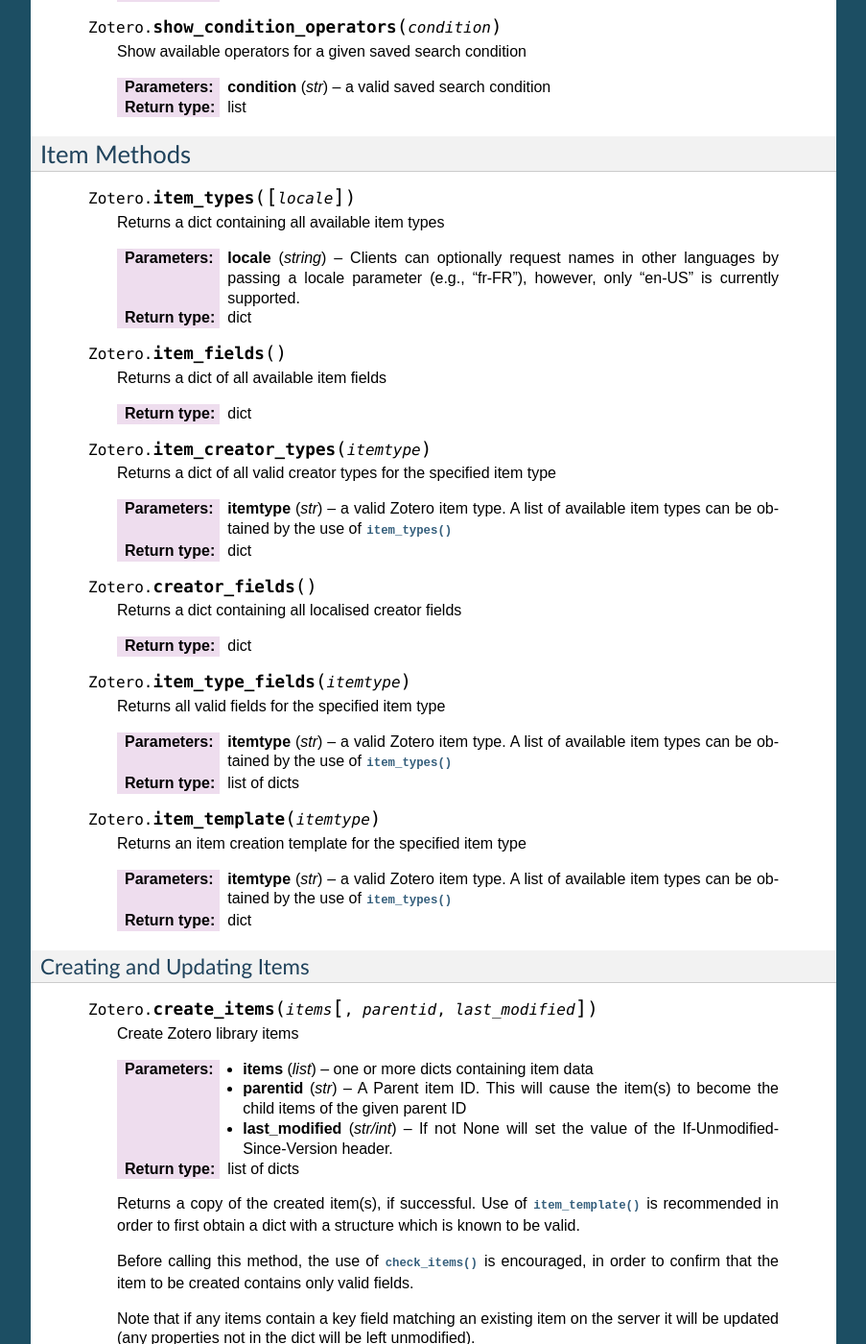
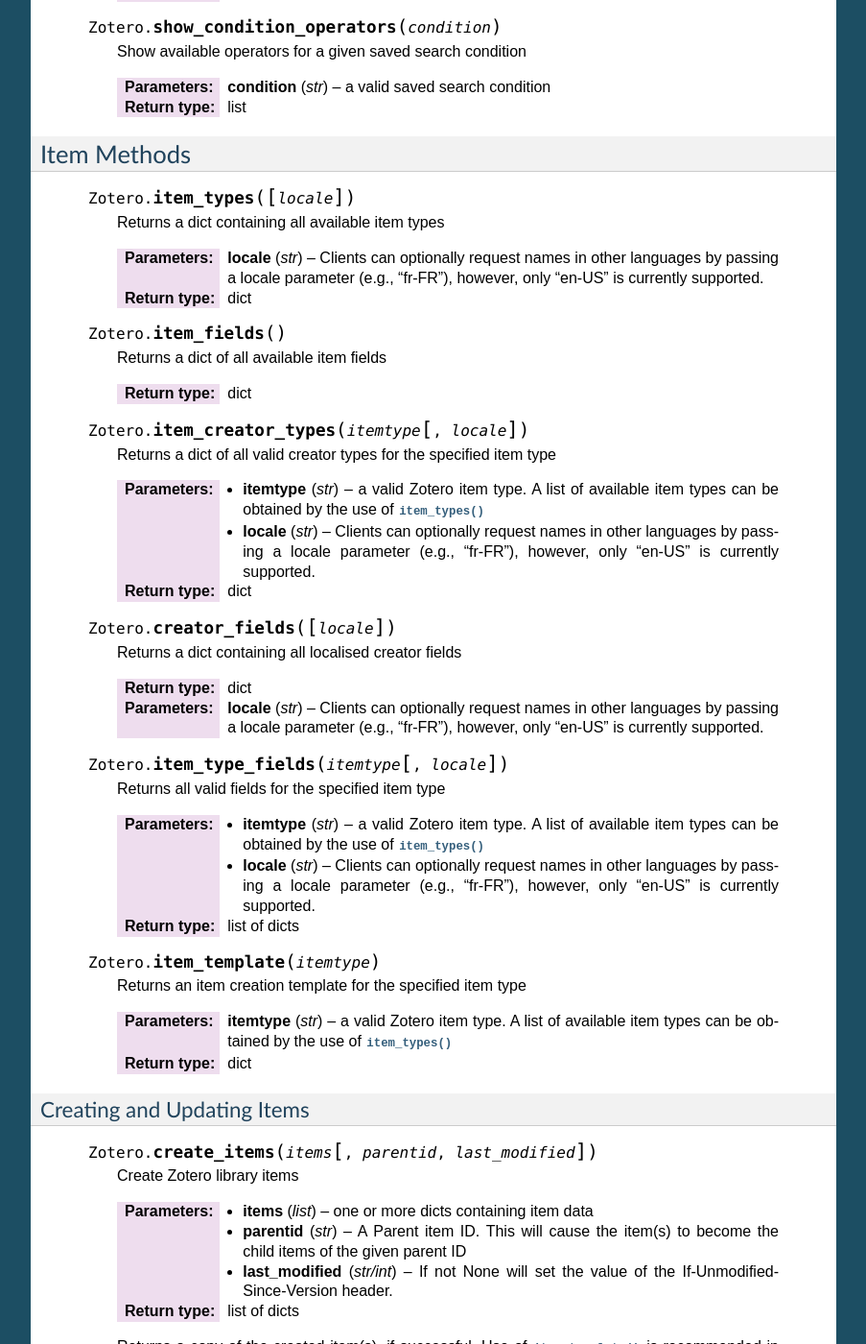
Before and after one commit to urschrei/pyzotero, a Sphinx documentation site: the page built from doc/index.rst, in a window 1280 px wide and 1400 px high, scrolled down 13667 px. Shown: the whole window at 96% size, without its empty margins (198-1101 px from the left). Built offline with Sphinx 7.4.7, drawn with Linux system fonts in a browser that asks for light colours; the version number could not be read and is left out; some of the changed text lies outside the part shown.

Commit message:
More locale fixes

```diff
--- a/doc/index.rst
+++ b/doc/index.rst
@@ -801,7 +801,7 @@
 
         Returns a dict containing all available item types
 
-        :param string locale: Clients can optionally request names in other languages by passing a locale parameter (e.g., "fr-FR"), however, only "en-US" is currently supported.
+        :param str locale: Clients can optionally request names in other languages by passing a locale parameter (e.g., "fr-FR"), however, only "en-US" is currently supported.
         :rtype: dict
 
     .. py:method:: Zotero.item_fields()
@@ -810,24 +810,27 @@
 
         :rtype: dict
 
-    .. py:method:: Zotero.item_creator_types(itemtype)
+    .. py:method:: Zotero.item_creator_types(itemtype[, locale])
 
         Returns a dict of all valid creator types for the specified item type
 
         :param str itemtype: a valid Zotero item type. A list of available item types can be obtained by the use of :py:meth:`item_types()`
+        :param str locale: Clients can optionally request names in other languages by passing a locale parameter (e.g., "fr-FR"), however, only "en-US" is currently supported.
         :rtype: dict
 
-    .. py:method:: Zotero.creator_fields()
+    .. py:method:: Zotero.creator_fields([locale])
 
         Returns a dict containing all localised creator fields
 
         :rtype: dict
+        :param str locale: Clients can optionally request names in other languages by passing a locale parameter (e.g., "fr-FR"), however, only "en-US" is currently supported.
 
-    .. py:method:: Zotero.item_type_fields(itemtype)
+    .. py:method:: Zotero.item_type_fields(itemtype[, locale])
 
         Returns all valid fields for the specified item type
 
         :param str itemtype: a valid Zotero item type. A list of available item types can be obtained by the use of :py:meth:`item_types()`
+        :param str locale: Clients can optionally request names in other languages by passing a locale parameter (e.g., "fr-FR"), however, only "en-US" is currently supported.
         :rtype: list of dicts
 
     .. py:method:: Zotero.item_template(itemtype)
@@ -903,11 +906,12 @@
 
       Will return ``True`` if the request was successful, or will raise an error.
 
-  .. py:method:: Zotero.check_items(items)
+  .. py:method:: Zotero.check_items(items[, locale])
 
       Check whether items to be created on the server contain only valid keys. This method first creates a set of valid keys by calling :py:meth:`item_fields()`, then compares the user-created dicts to it. If any keys in the user-created dicts are unknown, a ``InvalidItemFields`` exception is raised, detailing the invalid fields.
 
       :param list items: one or more dicts containing item data
+      :param str locale: Clients can optionally request names in other languages by passing a locale parameter (e.g., "fr-FR"), however, only "en-US" is currently supported.
       :rtype: List. Each list item is a valid dict containing item data.
 
 
```
Also changed, not shown: 1 other file.
